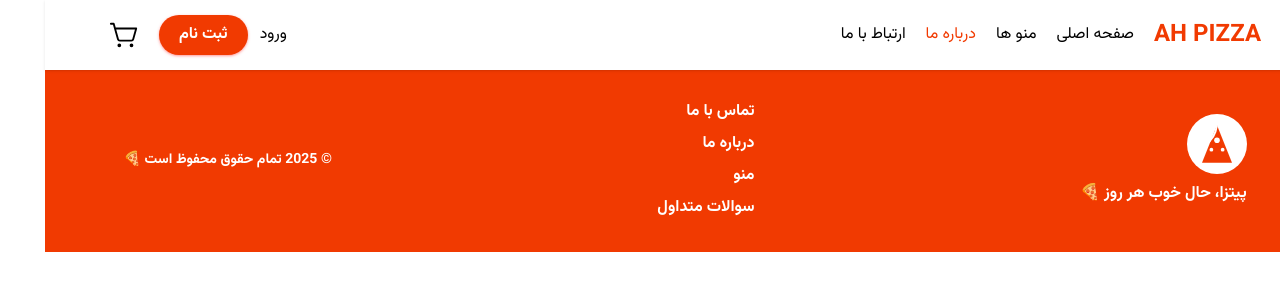
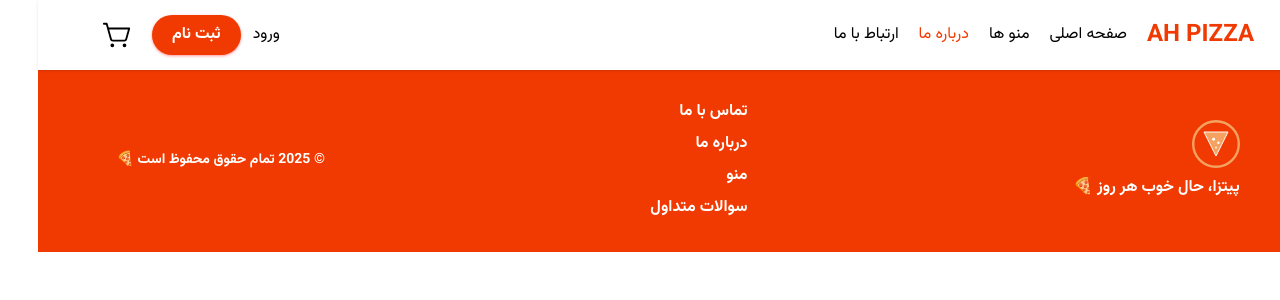
Before and after one commit to AmirHatami20/pizza-shop, a Next.js app: page /about in a window 1280 px wide. Shown: the top 300 px of the page. Built offline with nearby package versions, Linux system fonts and the light colour scheme; no server answers.

Commit message:
add logo

```diff
--- a/components/layout/Footer.tsx
+++ b/components/layout/Footer.tsx
@@ -7,14 +7,11 @@ export default function Footer() {
             <div className="container flex flex-col md:flex-row justify-between items-center gap-6 font-semibold">
                 {/* Logo */}
                 <div className="flex flex-col items-center md:items-start">
-                    <svg xmlns="http://www.w3.org/2000/svg" width="60" height="60" viewBox="0 0 64 64">
-                        <circle cx="32" cy="32" r="32" fill="#fff"/>
-                        <path d="M32 12 L48 52 L16 52 Z" fill="#f13a01"/>
-                        <circle cx="32" cy="28" r="3" fill="#fff"/>
-                        <circle cx="26" cy="38" r="2" fill="#fff"/>
-                        <circle cx="38" cy="38" r="2" fill="#fff"/>
-                        <path d="M32 12 Q30 26 20 32" stroke="#fff" strokeWidth="2" fill="none"/>
-                    </svg>
+                    <img
+                        src="/logo.svg"
+                        alt="logo"
+                        className="w-12 h-12"
+                    />
                     <p className="mt-2 text-center md:text-left">پیتزا، حال خوب هر روز 🍕</p>
                 </div>
 
```
